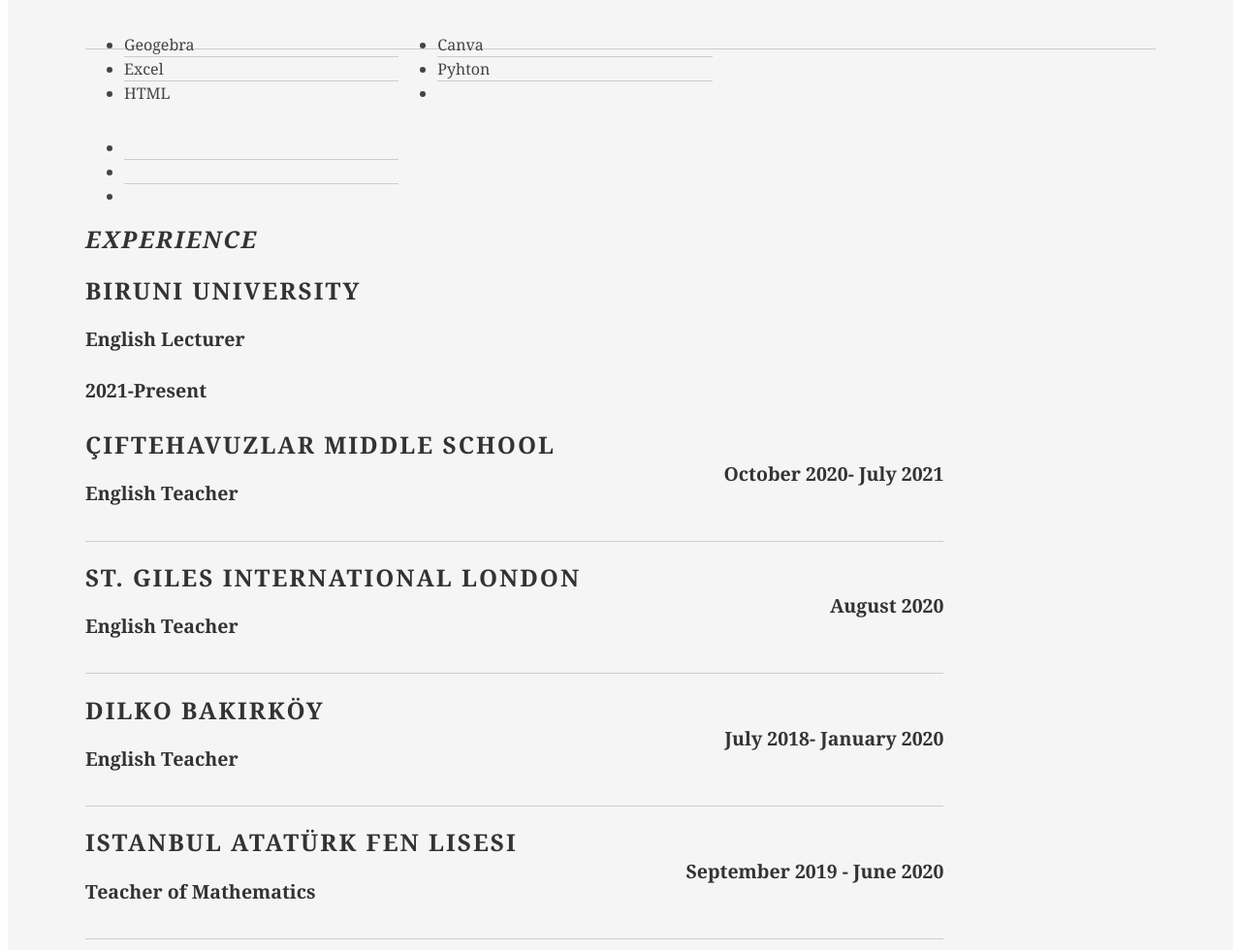
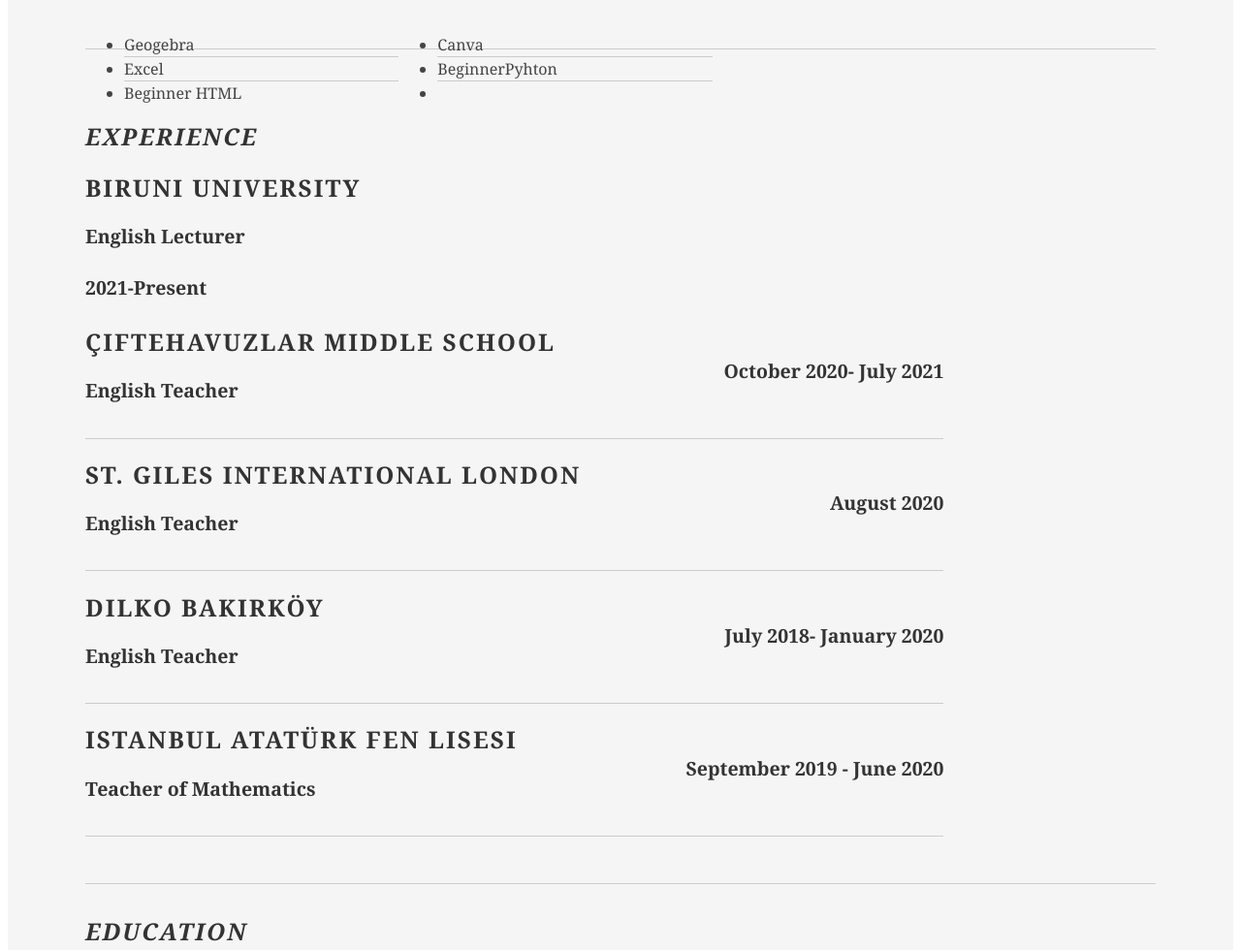
Before and after one commit to batinium/batinium.github.io, a plain HTML site: page index.html in a window 1280 px wide. Shown: the part 1422-2402 px from the top of the page at 97% size. Drawn offline with Linux system fonts and the light colour scheme; a small style sheet from the web is missing.

Commit message:
Update index.html

```diff
--- a/index.html
+++ b/index.html
@@ -26,9 +26,8 @@
 
 				<div class="yui-u">
 					<div class="contact-info">
-						<h3><a id="pdf" href="#">Download PDF</a></h3>
 						<h3><a href="mailto:batinorene@gmail.com">batinorene@gmail.com</a></h3>
-						<h3>(555) - 566-1935</h3>
+						<h3>+90 (555) - 566-1935</h3>
                       <img class="myphoto" src="myphoto.png" >
 					</div><!--// .contact-info -->
 			</div><!--// .yui-gc -->
@@ -84,20 +83,13 @@
 							<ul class="talent">
 								<li>Geogebra</li>
 								<li>Excel</li>
-								<li class="last">HTML</li>
+								<li class="last">Beginner HTML</li>
 							</ul>
 
 							<ul class="talent">
 								<li>Canva</li>
-								<li>Pyhton</li>
+								<li>BeginnerPyhton</li>
 								<li class="last"></li>
-							</ul>
-
-							<ul class="talent">
-								<li></li>
-								<li></li>
-								<li class="last"></li>
-							</ul>
 						</div>
 					</div><!--// .yui-gf-->
 
@@ -188,7 +180,7 @@
 		</div><!--// bd -->
 
 		<div id="ft">
-			<p>Batın Örene &mdash; <a href="mailto:batinorene@gmail.com">batinorene@gmail.com</a> &mdash; (555) - 566-1935</p>
+			<p>Batın Örene &mdash; <a href="mailto:batinorene@gmail.com">batinorene@gmail.com</a> &mdash;+90 (555) - 566-1935</p>
 		</div><!--// footer -->
 	</div><!-- // inner -->
 </div><!--// doc -->
```
